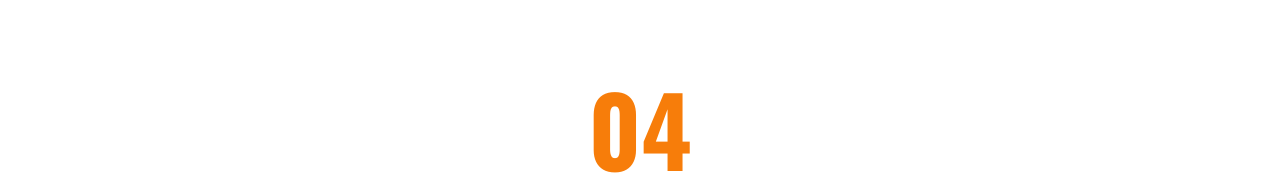
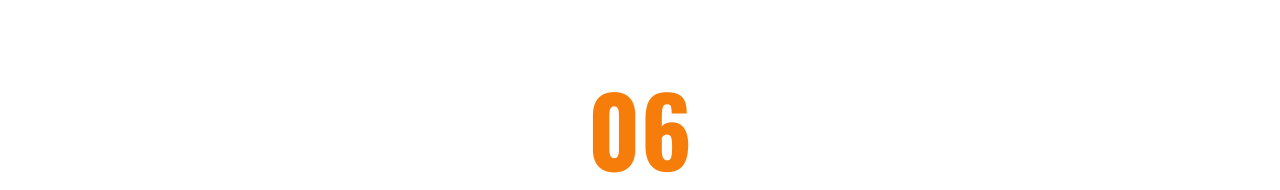
Before and after one commit to ekisinaga/ekisinaga.gadget.io, a plain HTML site: page team.html in a window 1280 px wide. Shown: the part 656-846 px from the top of the page. Drawn offline with nearby package versions, Linux system fonts and the light colour scheme.

Commit message:
first commit

```diff
--- a/team.html
+++ b/team.html
@@ -113,7 +113,7 @@
     <!-- Team Start -->
     <div class="container-fluid py-5">
         <div class="container py-5">
-            <h1 class="display-1 text-primary text-center">04</h1>
+            <h1 class="display-1 text-primary text-center">06</h1>
             <h1 class="display-4 text-uppercase text-center mb-5">Meet Our Team</h1>
             <div class="owl-carousel team-carousel position-relative" style="padding: 0 30px;">
                 <div class="team-item">
```
